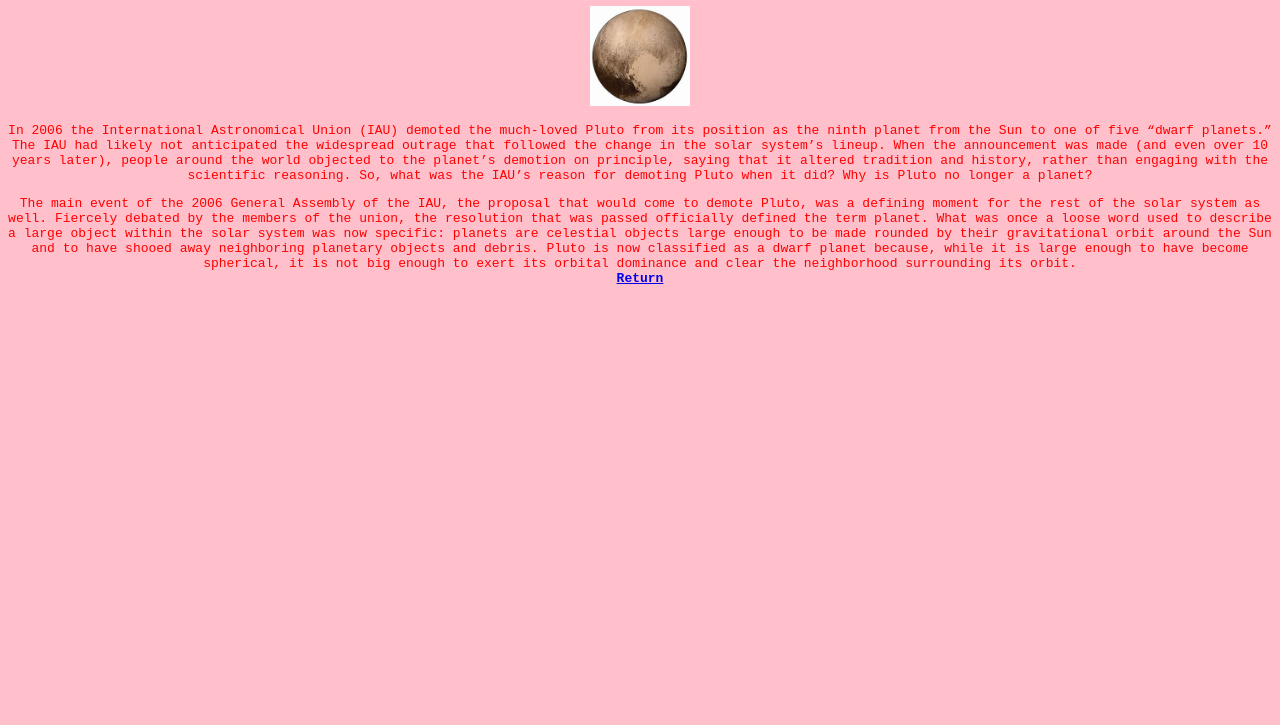
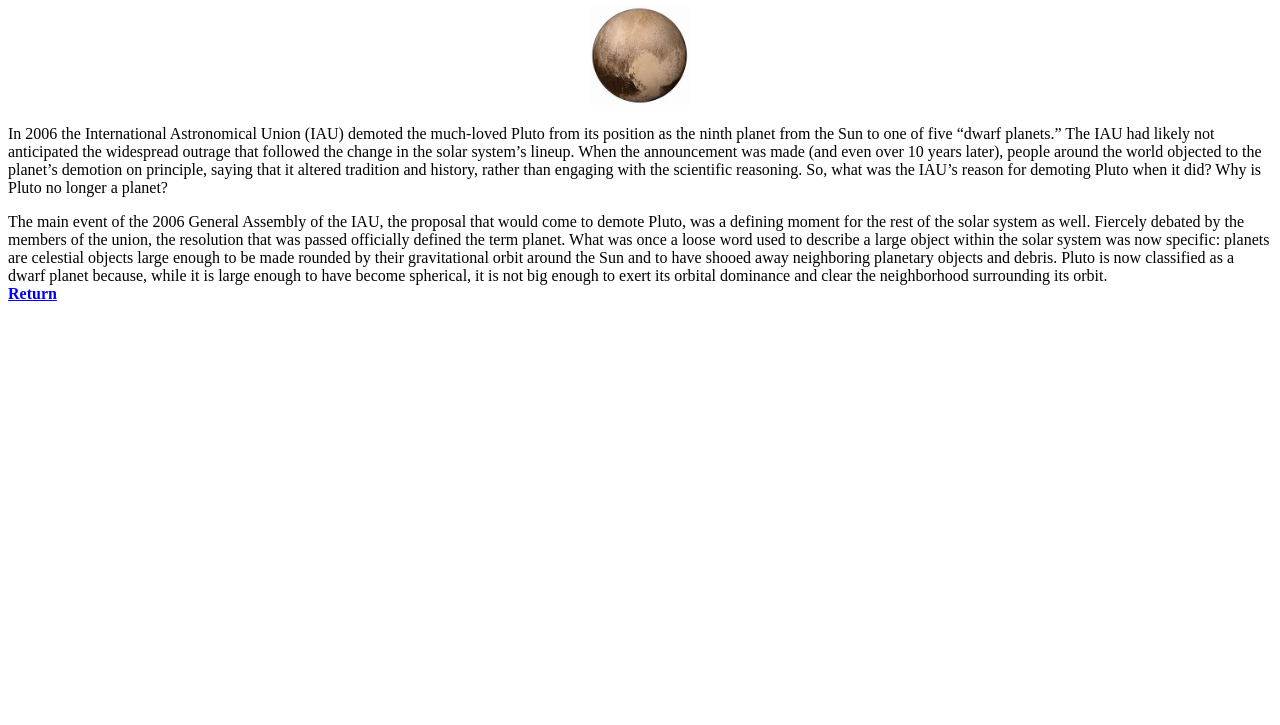
Before and after one commit to BenjieBautista/BenjieBautista.github.io, a plain HTML site: page Hyperlink_Mod3Act4(CSS).html in a window 1280 px wide. Shown: the part 75-800 px from the top of the page. Drawn offline with Linux system fonts and the light colour scheme.

Commit message:
Update Hyperlink_Mod3Act4(CSS).html

```diff
--- a/Hyperlink_Mod3Act4(CSS).html
+++ b/Hyperlink_Mod3Act4(CSS).html
@@ -1,32 +1,16 @@
 <!DOCTYPE html>
-<html>
 <head>
 <meta charset="utf-8">
 <title>Pluto</title>
-<style>
- html {
-	font-family: Cursive;
-	}
-	body {
-	background-color: pink;
-	color:red;
-	}
-	p {
-	font-family: Monospace;
-	text-align: center;
-	}
-}
-</style>
 </head>
 <body>
 <center>
 <h1>Why Is pluto No Longer a Planet?</h1>
-<img src="pic_Pluto.png" alt"pluto" style="width:100px;height:100px">
+<img src="pic_Pluto.PNG" alt"pluto" style="width:100px;height:100px">
 </center>
 <p>In 2006 the International Astronomical Union (IAU) demoted the much-loved Pluto from its position as the ninth planet from the Sun to one of five “dwarf planets.” The IAU had likely not anticipated the widespread outrage that followed the change in the solar system’s lineup. When the announcement was made (and even over 10 years later), people around the world objected to the planet’s demotion on principle, saying that it altered tradition and history, rather than engaging with the scientific reasoning. So, what was the IAU’s reason for demoting Pluto when it did? Why is Pluto no longer a planet?</p>
 
 <p>The main event of the 2006 General Assembly of the IAU, the proposal that would come to demote Pluto, was a defining moment for the rest of the solar system as well. Fiercely debated by the members of the union, the resolution that was passed officially defined the term planet. What was once a loose word used to describe a large object within the solar system was now specific: planets are celestial objects large enough to be made rounded by their gravitational orbit around the Sun and to have shooed away neighboring planetary objects and debris. Pluto is now classified as a dwarf planet because, while it is large enough to have become spherical, it is not big enough to exert its orbital dominance and clear the neighborhood surrounding its orbit.
-<br><a href="Mod3-LA4-BautistaBenjieP(CSS).html"><b>Return</b></a>
+<br><a href="Mod3-LA4-BautistaBenjieP.html"><b>Return</b></a>
 </body>
 </html>
-</html>
```
